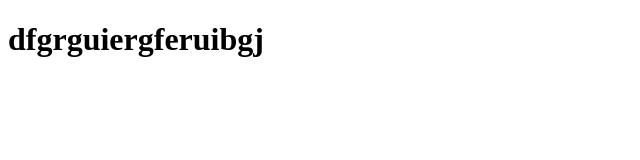
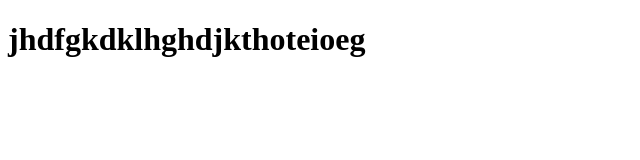
Before and after one commit to farihafari/project_10d, a plain HTML site: page c.html in a window 1280 px wide. Shown: the whole page, without its empty margins (0-640 px from the left). Drawn offline with Linux system fonts and the light colour scheme.

Commit message:
last cmmit

```diff
--- a/c.html
+++ b/c.html
@@ -7,6 +7,6 @@
     <title>Document</title>
   </head>
   <body>
-    <h1>dfgrguiergferuibgj</h1>
+    <h1>jhdfgkdklhghdjkthoteioeg</h1>
   </body>
 </html>
```
